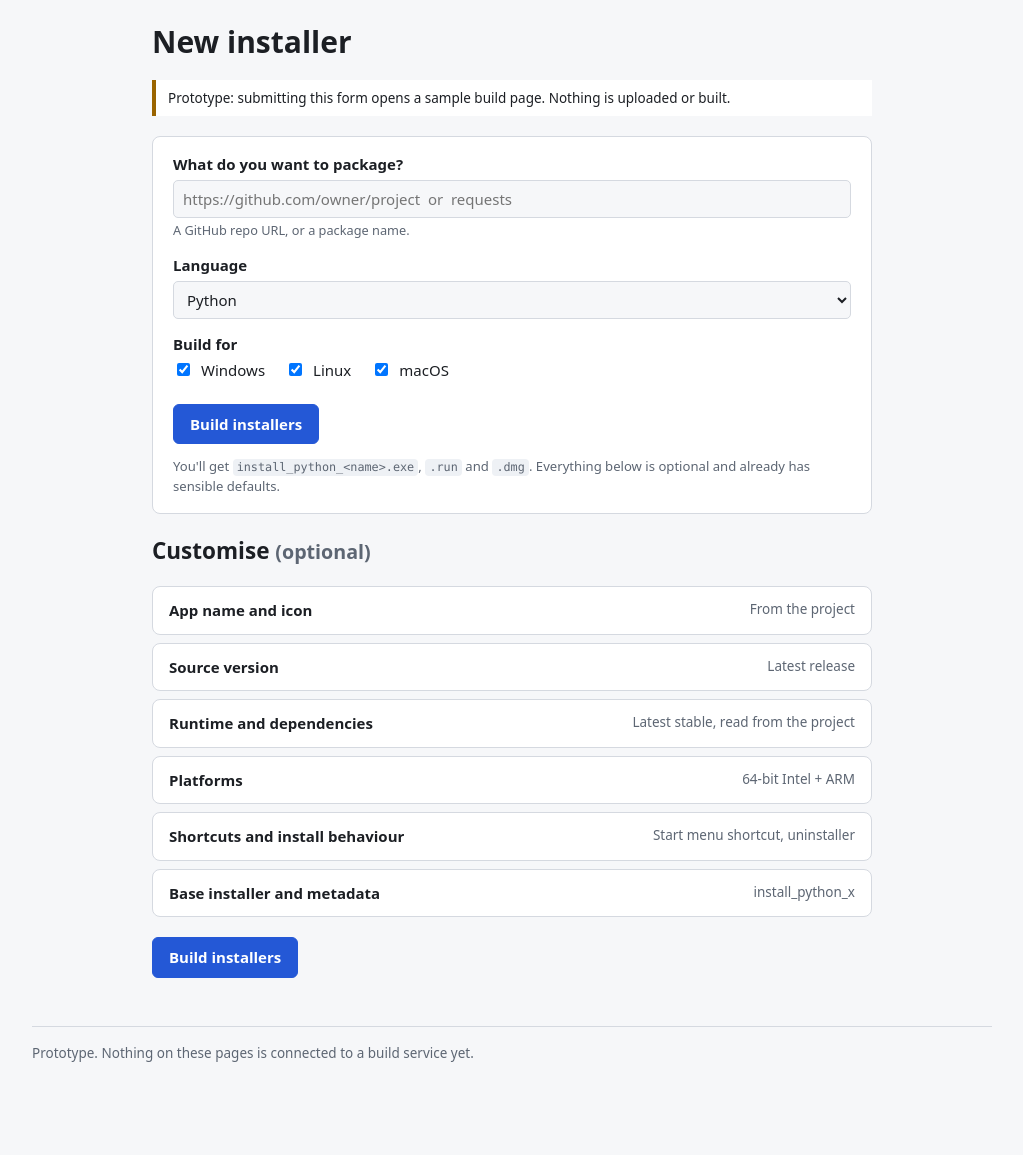
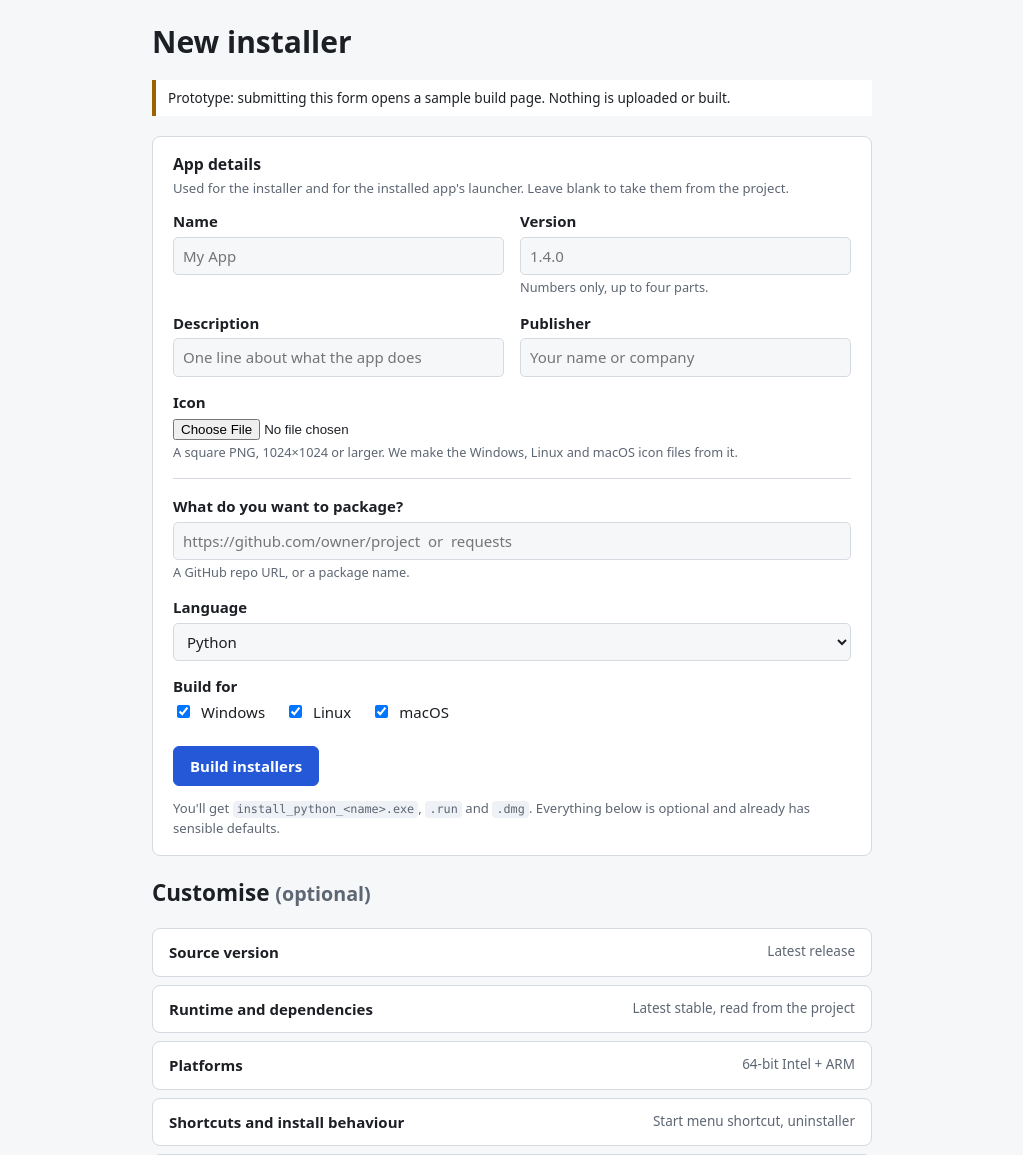
Before and after one commit to robertsdotpm/tiddlyinstall, a PHP site: page /new.html in a window 1280 px wide. Shown: the part 58-1213 px from the top of the page, without its empty margins (128-1151 px from the left). Before the commit the page ends 1120 px from the top, so only its background shows below. Run offline with PHP 8.4, Linux system fonts and the light colour scheme.

Commit message:
Start the form with app metadata and icon
Name, version, description, publisher and icon now open the main view.
They describe both the installer and the launcher it installs, so they
replace the separate App name and icon section under Customise. Version
is limited to numbers with up to four parts, which is what the Windows
version resource can hold.

Co-Authored-By: Claude Opus 5 (1M context) <noreply@anthropic.com>

```diff
--- a/css/style.css
+++ b/css/style.css
@@ -257,3 +257,7 @@ td input, td select { min-width: 110px; }
   margin: 0 4px 4px 0;
   white-space: nowrap;
 }
+
+.section-title { font-size: 1.05em; margin: 0 0 2px; }
+.section-intro { margin: 0 0 12px; }
+hr { border: 0; border-top: 1px solid var(--border); margin: 16px 0; }
--- a/new.html
+++ b/new.html
@@ -28,6 +28,39 @@
 
       <!-- ===== Simple view: the only things we need ===== -->
       <section class="panel">
+        <h2 class="section-title">App details</h2>
+        <p class="small muted section-intro">Used for the installer and for the installed app's launcher.
+          Leave blank to take them from the project.</p>
+
+        <div class="row">
+          <div class="field">
+            <label for="app-name">Name</label>
+            <input type="text" id="app-name" name="app_name" maxlength="64" placeholder="My App">
+          </div>
+          <div class="field">
+            <label for="app-version">Version</label>
+            <input type="text" id="app-version" name="app_version" pattern="\d+(\.\d+){0,3}" placeholder="1.4.0">
+            <span class="hint">Numbers only, up to four parts.</span>
+          </div>
+        </div>
+        <div class="row">
+          <div class="field">
+            <label for="app-description">Description</label>
+            <input type="text" id="app-description" name="app_description" maxlength="120" placeholder="One line about what the app does">
+          </div>
+          <div class="field">
+            <label for="app-publisher">Publisher</label>
+            <input type="text" id="app-publisher" name="app_publisher" placeholder="Your name or company">
+          </div>
+        </div>
+        <div class="field">
+          <label for="icon">Icon</label>
+          <input type="file" id="icon" name="icon" accept=".png,.svg">
+          <span class="hint">A square PNG, 1024×1024 or larger. We make the Windows, Linux and macOS icon files from it.</span>
+        </div>
+
+        <hr>
+
         <div class="field">
           <label for="source">What do you want to package?</label>
           <input type="text" id="source" name="source" required
@@ -66,25 +99,6 @@
       <h2>Customise <span class="muted small">(optional)</span></h2>
 
       <div class="customise">
-
-        <details>
-          <summary><span>App name and icon</span><span class="default">From the project</span></summary>
-          <div class="row">
-            <div class="field">
-              <label for="app-name">Display name</label>
-              <input type="text" id="app-name" name="app_name" placeholder="Project name">
-            </div>
-            <div class="field">
-              <label for="app-version">Version</label>
-              <input type="text" id="app-version" name="app_version" placeholder="From the release tag">
-            </div>
-          </div>
-          <div class="field">
-            <label for="icon">Icon</label>
-            <input type="file" id="icon" name="icon" accept=".png,.svg,.ico,.icns">
-            <span class="hint">A 1024×1024 PNG or SVG. Default: a generic app icon.</span>
-          </div>
-        </details>
 
         <details>
           <summary><span>Source version</span><span class="default">Latest release</span></summary>
```
Also changed, not shown: README.md.
